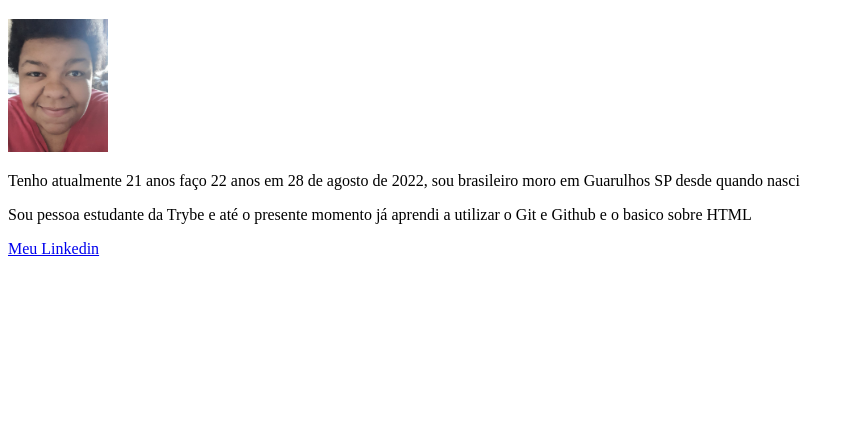
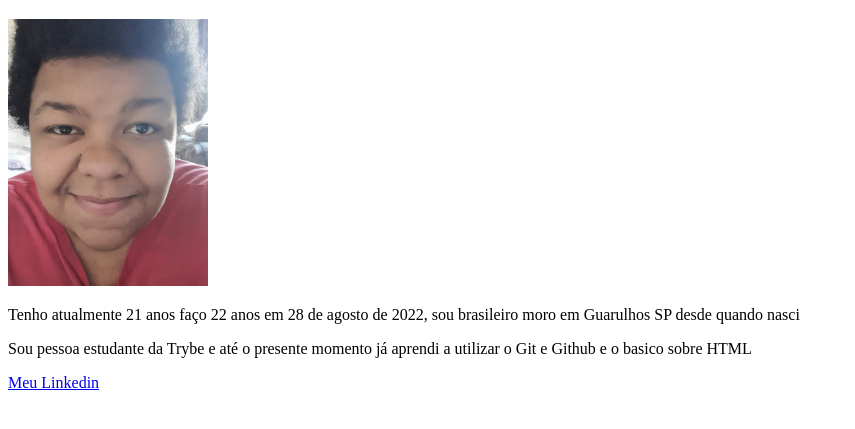
Before and after one commit to AnthonyDSValerio/AnthonyDSValerio.github.io, a plain HTML site: page index.html in a window 1280 px wide. Shown: the part 61-490 px from the top of the page, without its empty margins (0-855 px from the left). Drawn offline with Linux system fonts and the light colour scheme.

Commit message:
ajusta tamanho da imagem

```diff
--- a/index.html
+++ b/index.html
@@ -6,7 +6,7 @@
     </head>
     <body>
         <h1>Anthony dos Santos Valério</h1>
-        <img src="./foto-minha.jpeg" alt="Foto de Anthony" width="100px">
+        <img src="./foto-minha.jpeg" alt="Foto de Anthony" width="200px">
         <p>Tenho atualmente 21 anos faço 22 anos em 28 de agosto de 2022, sou brasileiro moro em Guarulhos SP desde quando nasci</p>
         <p>Sou pessoa estudante da Trybe e até o presente momento já aprendi a utilizar o Git e Github e o basico sobre HTML</p>
         <a href="https://www.linkedin.com/in/anthony-valerio-966a78244/" target="_blank">Meu Linkedin</a>
```
